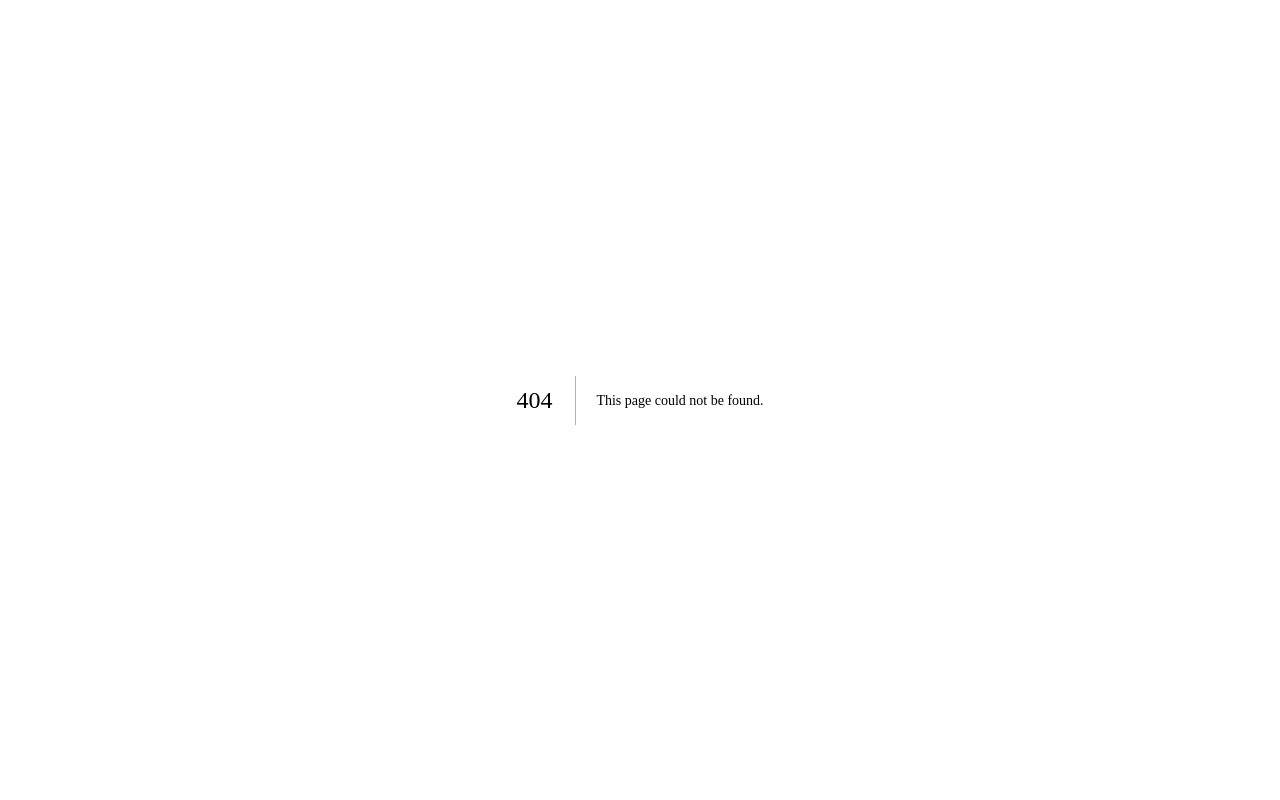
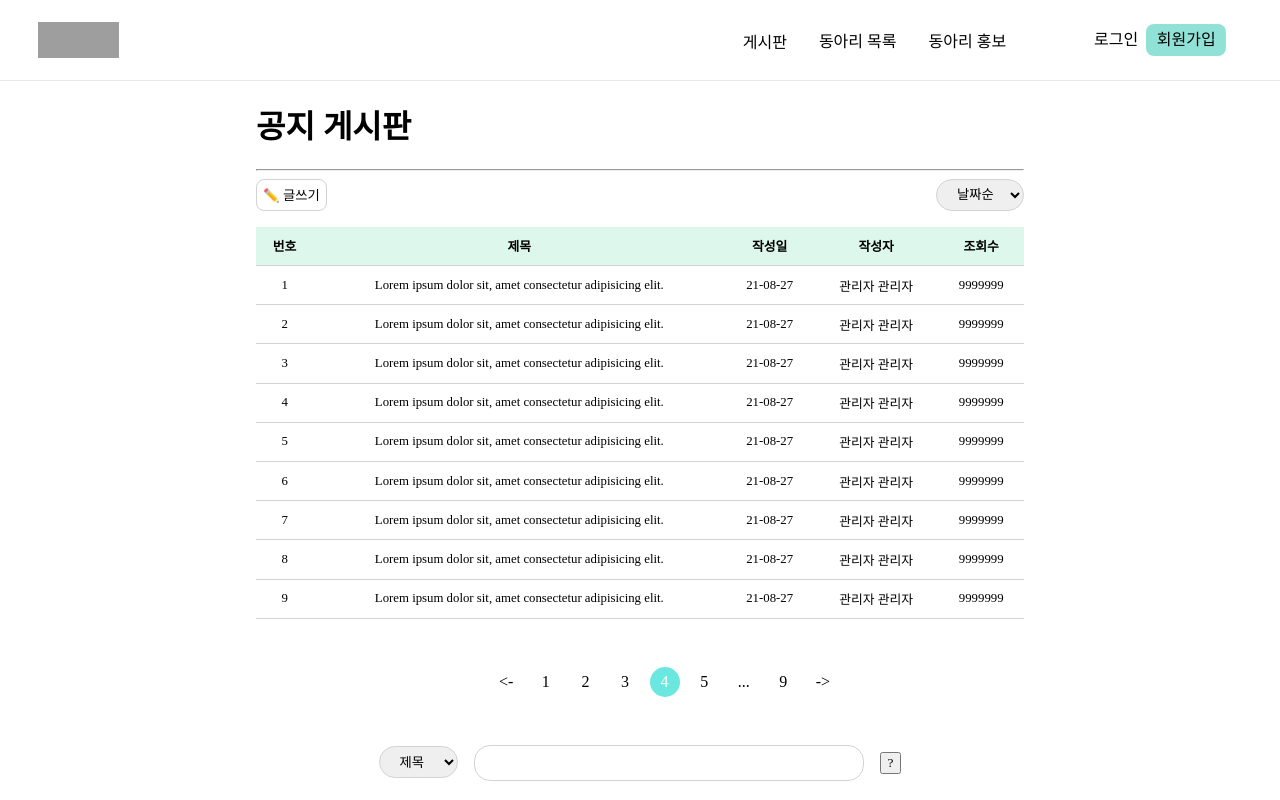
Before and after one commit to modern-agile-team/dongurami-front, a Next.js app: page /free in a window 1280 px wide. Before the commit this address had no page. Built offline with nearby package versions, Linux system fonts and the light colour scheme; grey boxes are pictures that could not be loaded; a web font is replaced by a local one.

Commit message:
Add(junsang/board): free 페이지 추가

```diff
--- /dev/null
+++ b/src/pages/free.js
@@ -0,0 +1,7 @@
+import Notice from '../components/Notice/Notice';
+
+function free() {
+  return <Notice />;
+}
+
+export default free;
```
